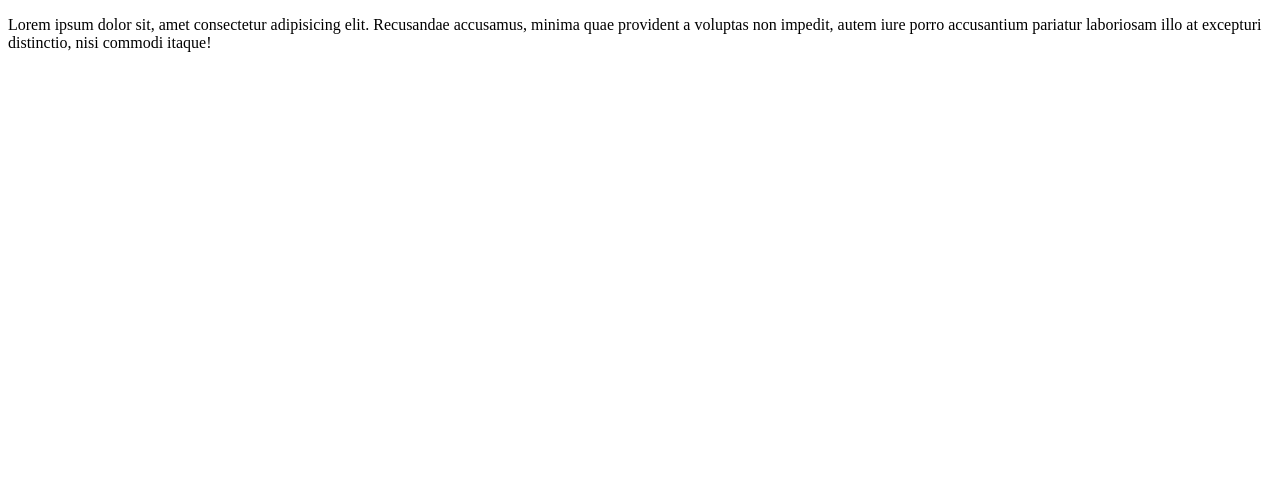
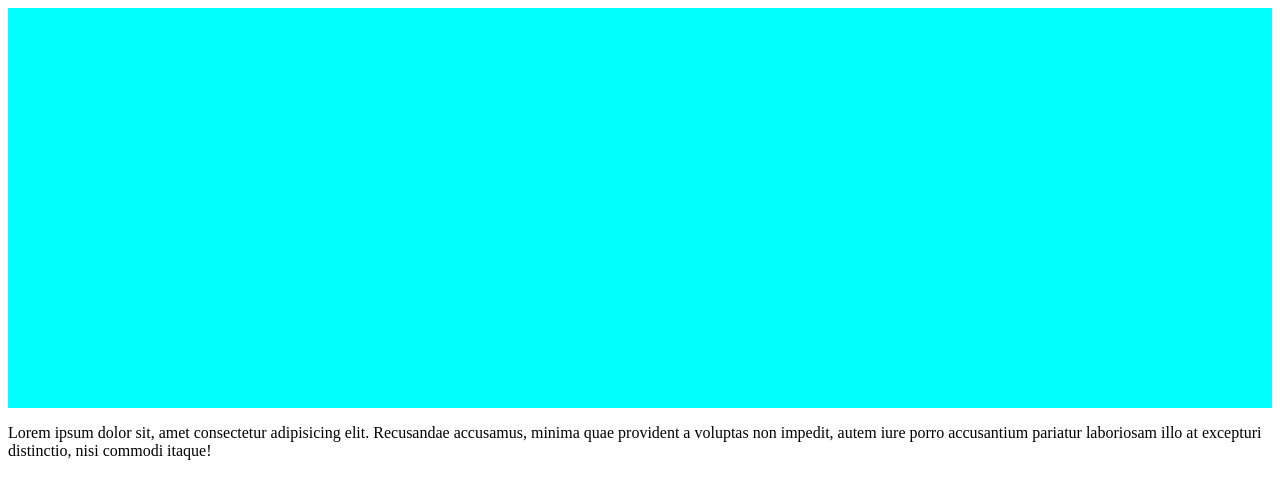
Before and after one commit to AntonioMillanV/Bedu-sesion3, a plain HTML site: page index.html in a window 1280 px wide. Drawn offline with Linux system fonts and the light colour scheme.

Commit message:
Cambios a header

```diff
--- a/index.html
+++ b/index.html
@@ -3,10 +3,11 @@
 <head>
     <meta charset="UTF-8">
     <meta name="viewport" content="width=device-width, initial-scale=1.0">
+    <link rel="stylesheet" href="styles.css">
     <title>Document</title>
 </head>
 <body>
-<header>
+<header class="container-header">
     <nav></nav>
 </header>
 <main></main>
--- a/styles.css
+++ b/styles.css
@@ -0,0 +1,5 @@
+.container-header {
+    width: 100%;
+    height: 400px;
+    background-color: aqua;
+}
```
